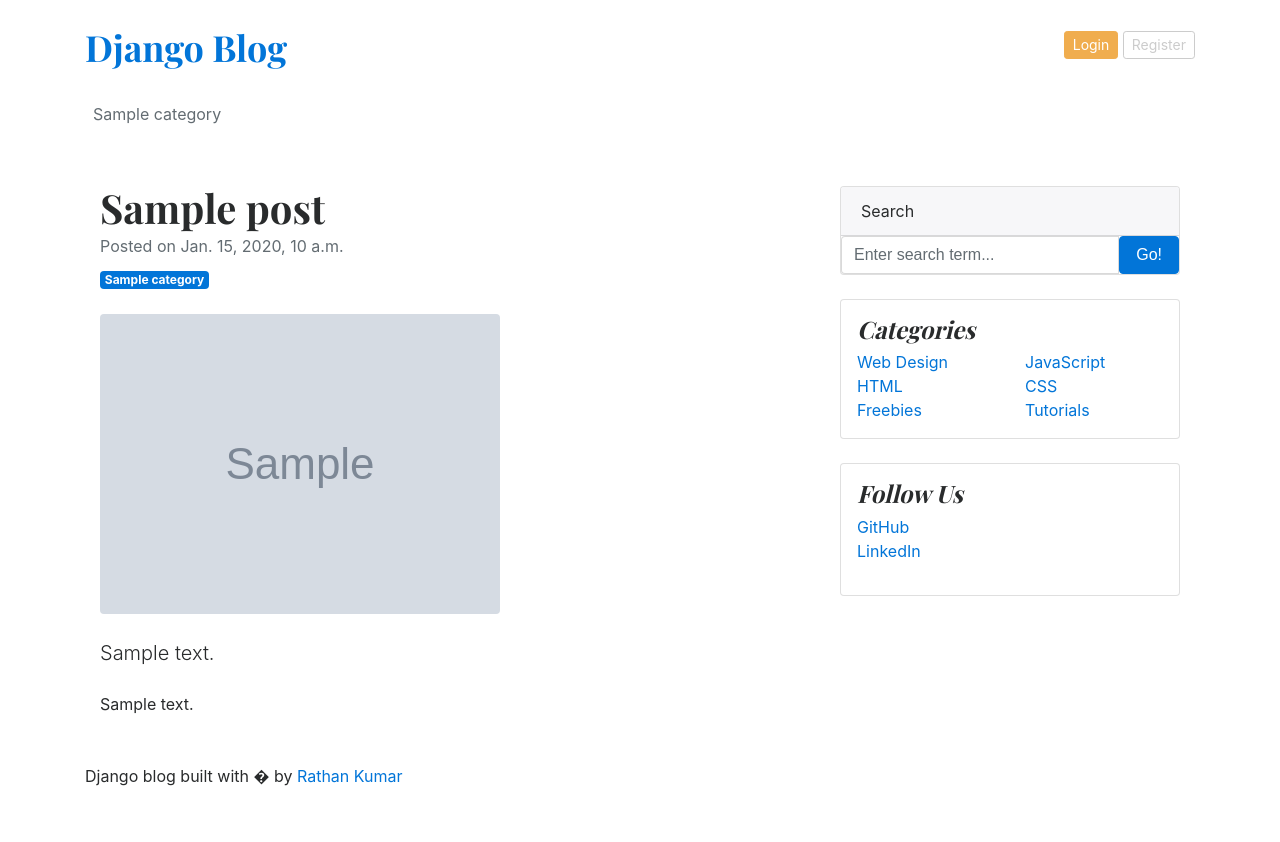
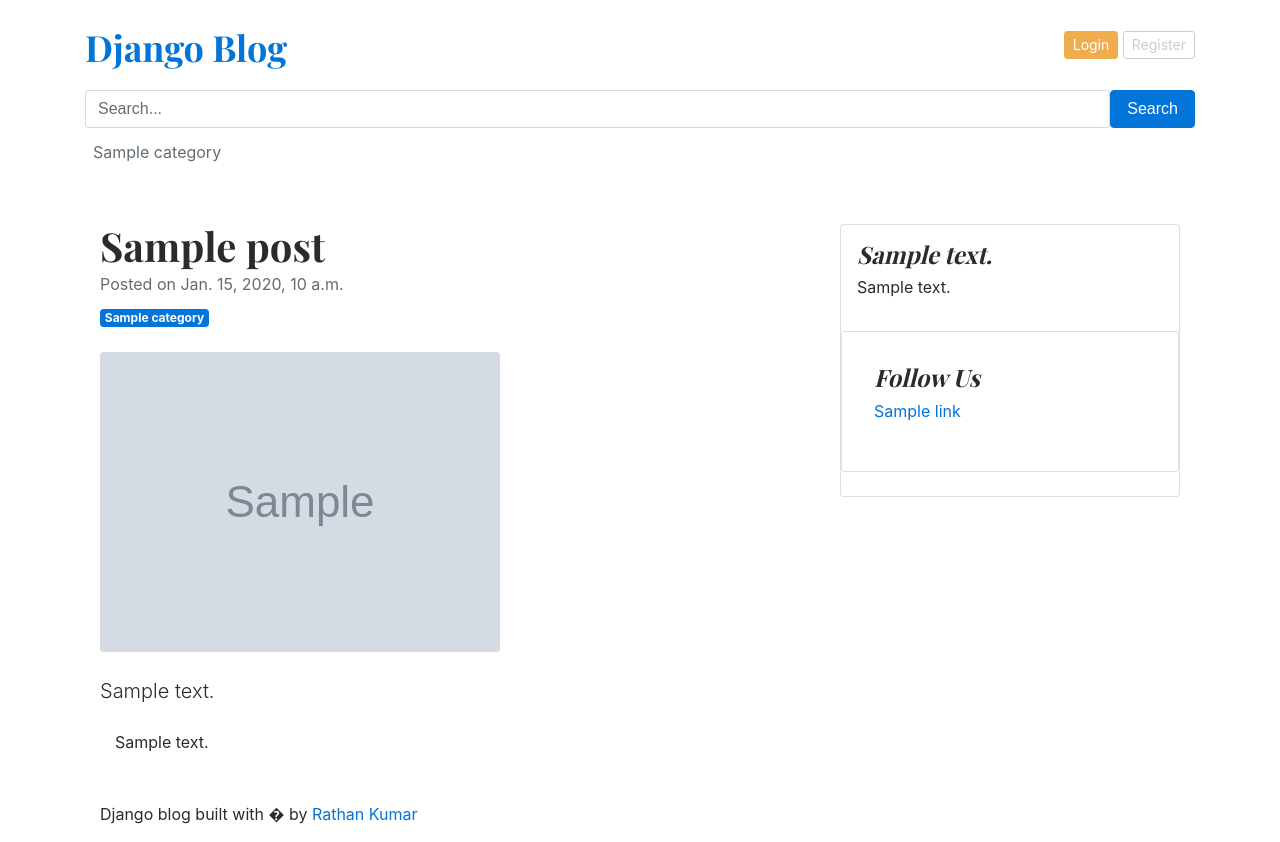
Before and after one commit to mshayar-git-hub/blog, a Django app: template templates/single_blog.html in a window 1280 px wide. Before the commit the page ends 786 px from the top, so only its background shows below. Run offline with Django 5.2, Linux system fonts and the light colour scheme; the template is opened without the code that fills it: most values are stand-ins (such as "Sample title", 1, 10 or a date in 2020); grey boxes marked "Sample" are stand-in pictures; data that the repository does not hold is empty.

Commit message:
search bar

```diff
--- a/blog_main/urls.py
+++ b/blog_main/urls.py
@@ -26,4 +26,5 @@ urlpatterns = [
     path('',views.home , name = 'home'),
     path('category/', include('blogs.urls')),
     path('<slug:slug>/', Blogsviews.single_blog , name='single_blog'),
+    path('blogs/search/' , Blogsviews.search_keyword , name = 'search')
 ] + static(settings.MEDIA_URL, document_root=settings.MEDIA_ROOT)
--- a/templates/base.html
+++ b/templates/base.html
@@ -2,6 +2,7 @@
 {%load static%}
 <!DOCTYPE html>
 <html lang="en">
+
 <head>
     <meta charset="UTF-8">
     <meta http-equiv="X-UA-Compatible" content="IE=edge">
@@ -11,6 +12,7 @@
     <link href="https://fonts.googleapis.com/css?family=Playfair+Display:700,900" rel="stylesheet">
     <link href="{% static 'css/blog.css'%}" rel="stylesheet">
 </head>
+
 <body>
     <div class="container">
         <header class="blog-header py-3">
@@ -25,6 +27,17 @@
             </div>
         </header>
 
+        <div>
+            <form method="GET" action="{%url 'search'%}" class="d-flex">
+                <input class="form-control me-2" type="search" name="keyword" placeholder="Search..."
+                    aria-label="Search">
+
+                <button class="btn btn-primary" type="submit">
+                    Search
+                </button>
+            </form>
+        </div>
+
         <div class="nav-scroller py-1 mb-2">
             <nav class="nav d-flex justify-content-between">
                 {%for i in categories %}
@@ -32,6 +45,8 @@
                 {% endfor %}
             </nav>
         </div>
+
+
 
         {% comment %} body {% endcomment %}
         {%block content%}
@@ -43,4 +58,5 @@
             <p>Django blog built with � by <a href="#">Rathan Kumar</a></p>
         </footer>
 </body>
+
 </html>
--- a/templates/post_by_category.html
+++ b/templates/post_by_category.html
@@ -12,7 +12,9 @@
         <div class="col-md-12">
           <div class="card border-0">
             <div class="card-body">
-                <h3>{{i.title}}</h3>
+              <h3 class='fw-bolder mb-1'>
+                <a class='text-dark text-decoration-none' href='{% url ' single_blog' i.slug %}'>{{i.title}}</a>
+              </h3>
               <small class="mb-1 text-muted"> {{i.created_at | timesince}} ago by {{i.author}} </small>
               <p class="card-text">{{i.short_description}}</p>
             </div>
--- a/templates/single_blog.html
+++ b/templates/single_blog.html
@@ -14,10 +14,10 @@
                     <!-- Post meta content-->
                     <div class="text-muted fst-italic mb-2">Posted on {{post.created_at}} </div>
                     <!-- Post category-->
-                    <a class="badge bg-primary text-decoration-none text-light" href=" {% url "home" %} ">{{post.category}}</a>
+                    <a class="badge bg-primary text-decoration-none text-light" href=" {% url " home" %} ">{{post.category}}</a>
                 </header>
                 <!-- Preview image figure-->
-                <figure class="mb-4"><img class="img-fluid rounded" src=" {{post.feature_image.url}} " alt="..." />
+                <figure class=" mb-4"><img class="img-fluid rounded" src=" {{post.feature_image.url}} " alt="..." />
                         </figure>
                         <!-- Post content-->
                         <div class="card-body">
@@ -26,55 +26,31 @@
                             </div>
                         </div>
 
-                <!-- <div class="container-fluid">
-                <section class="mb-5">
-                    <p class="fs-5 mb-16">{{post.blog_body}}</p>
-                    </section>
-                </div> -->
-            </article>
+
         </div>
         <!-- Side widgets-->
         <div class="col-lg-4">
             <!-- Search widget-->
             <div class="card mb-4">
-                <div class="card-header">Search</div>
-                <div class="card-body">
-                    <div class="input-group">
-                        <input class="form-control" type="text" placeholder="Enter search term..."
-                            aria-label="Enter search term..." aria-describedby="button-search" />
-                        <button class="btn btn-primary" id="button-search" type="button">Go!</button>
+                <!-- Categories widget-->
+
+                <!-- Side widget-->
+                <div class="p-3 mb-3 bg-light rounded">
+                    <h4 class="font-italic"> {{about_us.about_heading}} </h4>
+                    <p class="mb-0">{{about_us.about_text}}</p>
                 </div>
+
+
+                <div class="card mb-4 p-3">
+                    <div class="p-3">
+                        <h4 class="font-italic">Follow Us</h4>
+                        {%for i in follow_link %}
+                        <ol class="list-unstyled">
+                            <li><a href="{{i.platform_link}}">{{i.platform_name}}</a></li>
+                        </ol>
+                        {%endfor%}
                     </div>
-            </div>
-            <!-- Categories widget-->
-            <div class="card mb-4 p-3">
-                <h4 class="font-italic">Categories</h4>
-                <div class="card-body">
-                    <div class="row">
-                        <div class="col-sm-6">
-                            <ul class="list-unstyled mb-0">
-                                <li><a href="#!">Web Design</a></li>
-                                <li><a href="#!">HTML</a></li>
-                                <li><a href="#!">Freebies</a></li>
-                            </ul>
-                        </div>
-                        <div class="col-sm-6">
-                            <ul class="list-unstyled mb-0">
-                                <li><a href="#!">JavaScript</a></li>
-                                <li><a href="#!">CSS</a></li>
-                                <li><a href="#!">Tutorials</a></li>
-                            </ul>
-                        </div>
-                    </div>
-                </div>
-            </div>
-            <!-- Side widget-->
-            <div class="card mb-4 p-3">
-                <h4 class="font-italic">Follow Us</h4>
-                <ol class="list-unstyled">
-                    <li><a href="#">GitHub</a></li>
-                    <li><a href="#">LinkedIn</a></li>
-                </ol>
+
                 </div>
             </div>
         </div>
```
Also changed, not shown: blogs/views.py (+9 -1 lines), templates/index.html (+5 -3 lines). Lines whose indentation alone changed are shown as unchanged.
